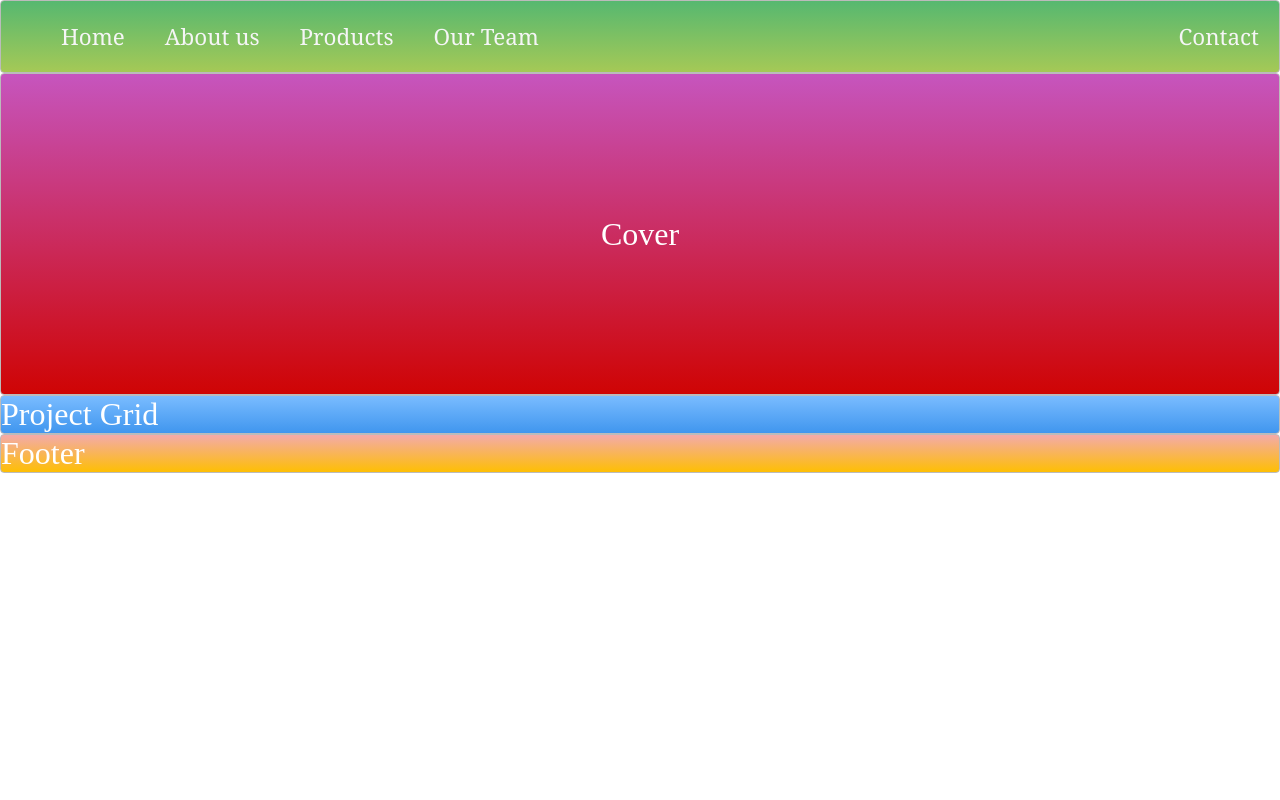
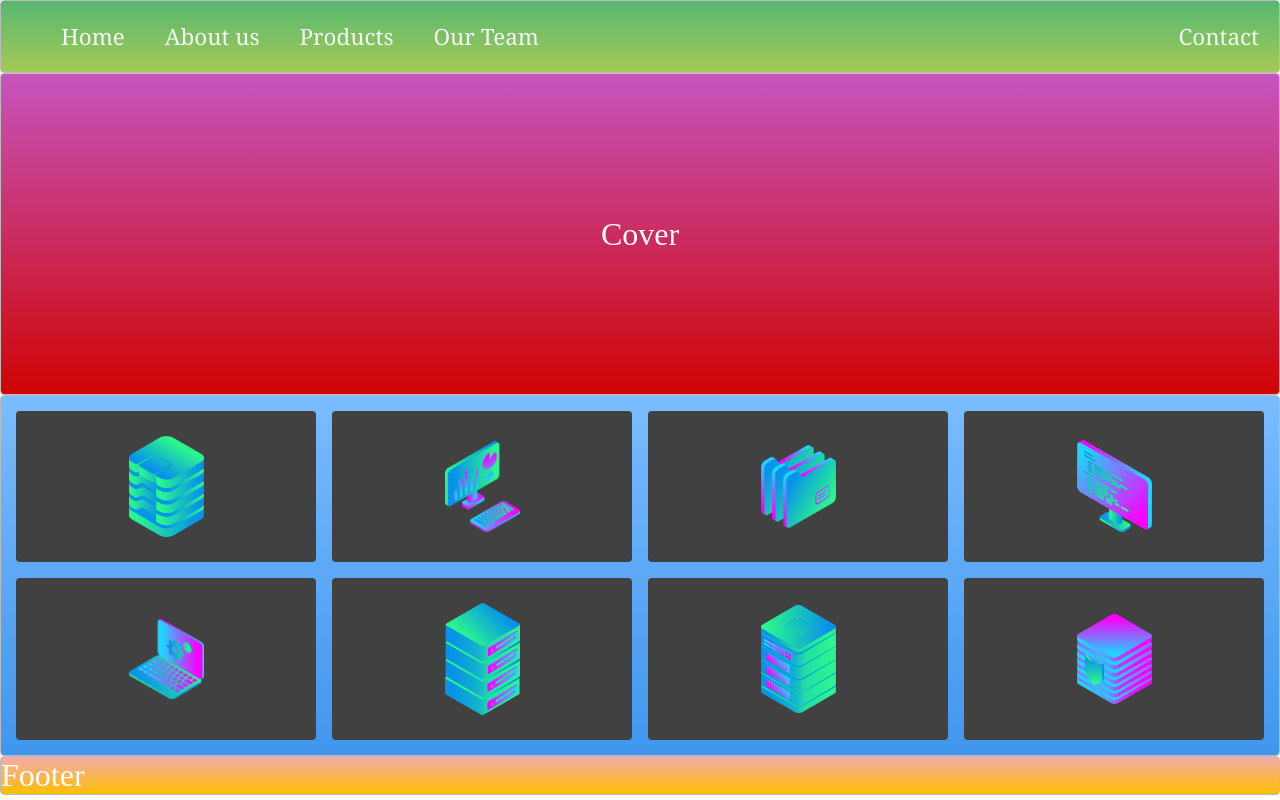
Before and after one commit to jpbernhardt/Website-CSS-Template, a plain HTML site: page index.html in a window 1280 px wide. Drawn offline with Linux system fonts and the light colour scheme.

Commit message:
Added project grid

```diff
--- a/index.html
+++ b/index.html
@@ -3,6 +3,7 @@
 <head>
   <title>Layout Master</title>
   <link rel="stylesheet" type="text/css" href="./style.css">
+  <meta charset="utf-8"/>
 </head>
 <body>
     <nav class="zone green">
@@ -15,7 +16,32 @@
       </ul>
     </nav>
     <div class="zone red coverContainer">Cover</div>
-    <div class="zone blue">Project Grid</div>
+    <div class="zone blue projectContainer">
+      <div class="zone project">
+          <img src="img/data_storage_2_2.png" alt="Data storage icon">
+      </div>
+      <div class="zone project">
+        <img src="img/desktop_analytics_2.png" alt="Desktop analytics icon">
+      </div>
+      <div class="zone project">
+        <img src="img/files_2.png" alt="Files icon">
+       </div>
+      <div class="zone project">
+        <img src="img/monitor_coding_2.png" alt="Monitor coding icon">
+      </div>
+      <div class="zone project">
+        <img src="img/monitor_settings_2.png" alt="Monitor settings icon">
+      </div>
+      <div class="zone project">
+        <img src="img/server_2_2.png" alt="Server icon">
+      </div>
+      <div class="zone project">
+        <img src="img/server_3.png" alt="Server two icon">
+      </div>
+      <div class="zone project">
+        <img src="img/server_safe_2.png" alt="Server safe icon">
+      </div>
+    </div>
     <div class="zone yellow">Footer</div>
 </body>
 </html>
--- a/style.css
+++ b/style.css
@@ -49,6 +49,7 @@ a {
     margin-left: auto;
 }
 
+
 /* C O V E R */
 
 .coverContainer {
@@ -60,6 +61,27 @@ a {
 
 /* P R O J E C T - G R I D */
 
+.projectContainer {
+    padding: 15px 15px 15px 15px;
+    display: grid;
+    grid-template-columns: repeat(4,1fr);
+    gap: 1rem;
+    justify-items: center;
+
+}
+
+.project {
+    display: grid;
+    background-color: #414141;
+    border: 0px;
+    justify-items: center;
+    align-items: center;
+}
+
+img {
+    margin: 25px 25px 25px 25px;
+    width: 25%;
+}
 
 
 /* F O O T E R */
```
Also changed, not shown: 1 other file.
